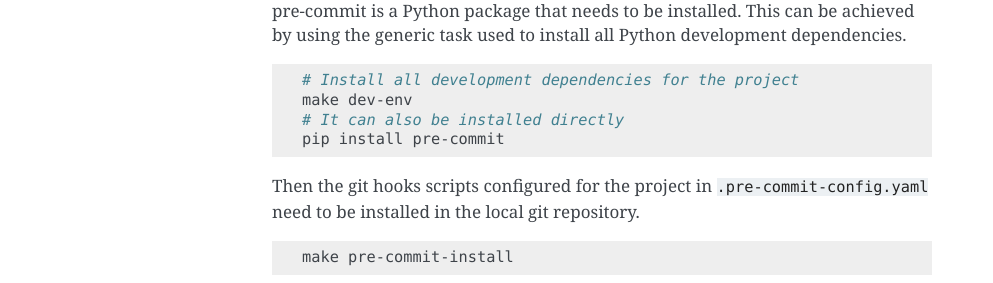
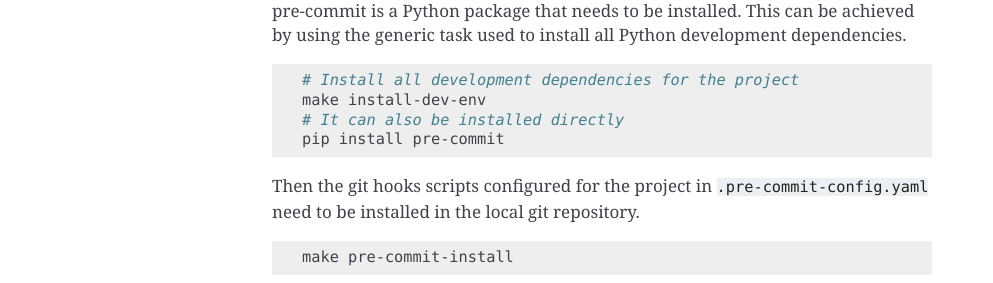
Before and after one commit to jupyter/docker-stacks, a Sphinx documentation site: the page built from docs/contributing/lint.md, in a window 1280 px wide. Shown: the part 403-686 px from the top of the page, without its empty margins (148-1141 px from the left). Built offline with Sphinx 7.4.7, drawn with Linux system fonts in a browser that asks for light colours.

Commit message:
Separate docs environment (#1600)
* Separate env for docs

````diff
--- a/docs/contributing/lint.md
+++ b/docs/contributing/lint.md
@@ -13,7 +13,7 @@
 
 ```sh
 # Install all development dependencies for the project
-make dev-env
+make install-dev-env
 # It can also be installed directly
 pip install pre-commit
 ```
--- a/requirements-dev.txt
+++ b/requirements-dev.txt
@@ -1,10 +1,7 @@
 docker
-myst-parser
 packaging
 plumbum
 pre-commit
 pytest
 requests
-sphinx
-sphinx-copybutton
 tabulate
--- /dev/null
+++ b/requirements-docs.txt
@@ -0,0 +1,3 @@
+myst-parser
+sphinx
+sphinx-copybutton
````
Also changed, not shown: docs/maintaining/tasks.md (+1 -1 lines), .readthedocs.yaml, 4 other files.
